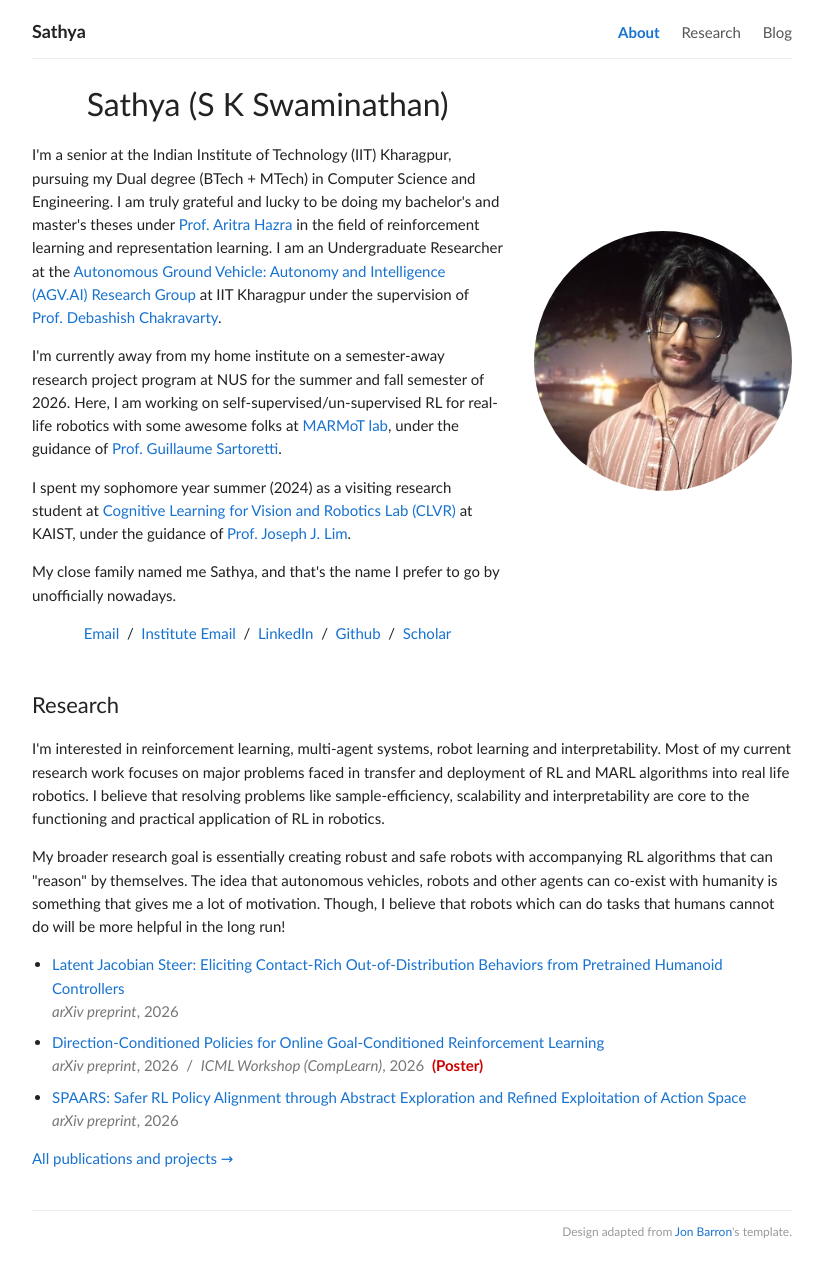
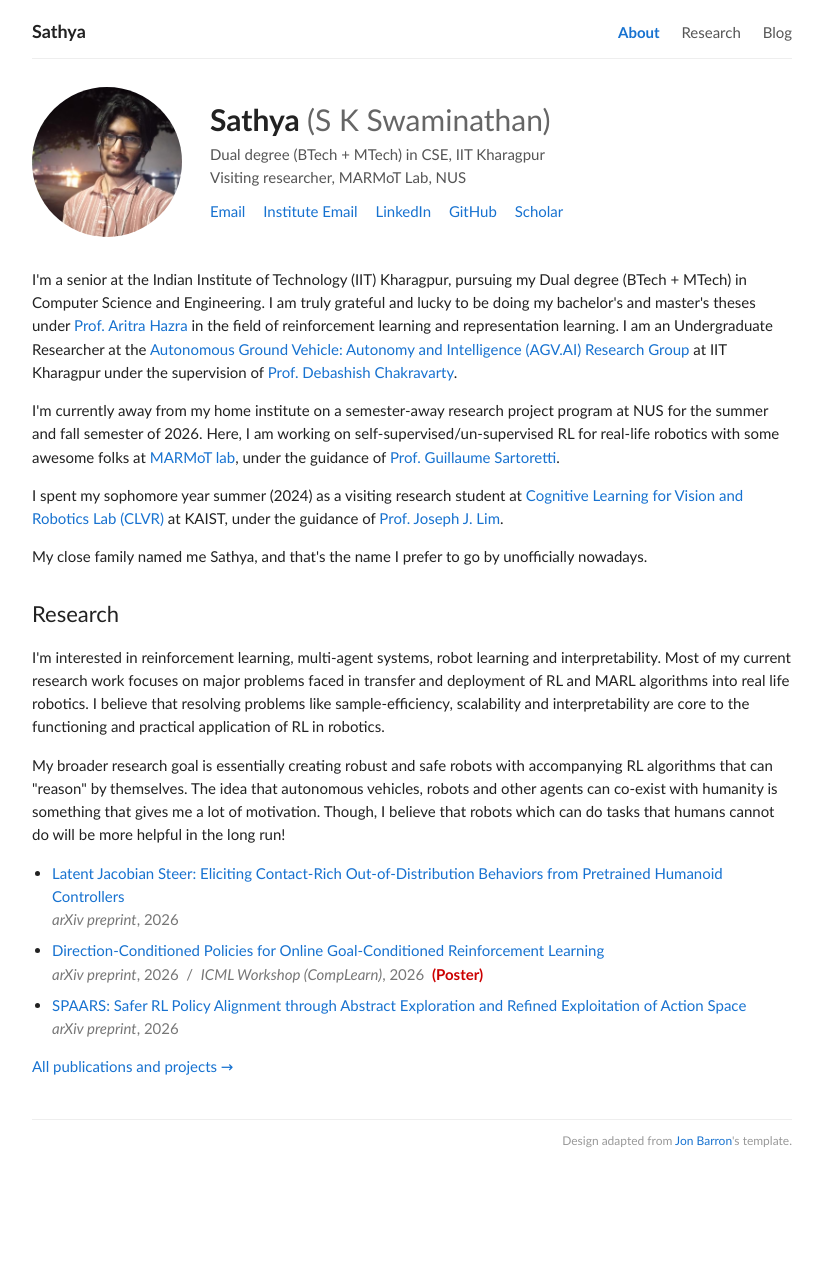
Before and after one commit to SwaminathanSK/SwaminathanSK.github.io, a Jekyll site: the page built from index.html, in a window 1280 px wide. Shown: the whole page, without its empty margins (228-1051 px from the left). Built offline with Jekyll 4.4.1, drawn with Linux system fonts in a browser that asks for light colours; after the commit the page ends 1174 px from its top, so only the background shows below that.

Commit message:
Publish first blog post, add blog disclaimer, rework home header
Posts are now listed only on the Blog page. The home page header puts a
smaller photo beside the name, role and contact links, with the bio below.

Co-Authored-By: Claude Opus 5.5 <noreply@anthropic.com>

```diff
--- /dev/null
+++ b/_includes/blog-note.html
@@ -0,0 +1,4 @@
+<div class="blog-note">
+  <p>Everything on this blog is my personal opinion and mine alone. It does not represent the views of any institution, lab, or collaborator I am affiliated with.</p>
+  <p><strong>Trigger warning:</strong> some posts may upset the prejudiced.</p>
+</div>
--- a/_layouts/post.html
+++ b/_layouts/post.html
@@ -5,6 +5,7 @@ layout: default
   <header class="post-header">
     <h1>{{ page.title }}</h1>
     <p class="post-meta">{{ page.date | date: "%-d %B %Y" }}</p>
+    {% include blog-note.html %}
   </header>
   <div class="post-body">
     {{ content }}
--- a/assets/style.css
+++ b/assets/style.css
@@ -120,23 +120,30 @@ h3.year {
 /* ---------- home ---------- */
 .intro {
   display: flex;
-  gap: 4%;
   align-items: center;
-  padding-top: 10px;
+  gap: 28px;
+  padding: 28px 0 8px;
 }
-.intro-text { flex: 0 0 62%; }
-.intro-photo { flex: 1; }
+.intro-photo { flex: 0 0 150px; }
 .intro-photo img {
-  width: 100%;
+  width: 150px;
+  height: 150px;
   border-radius: 50%;
   object-fit: cover;
+  display: block;
 }
+.intro-head { flex: 1; }
 .name {
-  margin: 10px 0 0;
-  font-size: 32px;
-  text-align: center;
+  margin: 0;
+  font-size: 30px;
+  font-weight: 700;
+  line-height: 1.2;
 }
-.contact { text-align: center; }
+.name-formal { font-weight: normal; color: #666; }
+.tagline { margin: 6px 0 10px; color: #555; }
+.contact { margin: 0; }
+.contact a { margin-right: 14px; white-space: nowrap; }
+.bio { padding-top: 8px; }
 
 .compact-list { padding-left: 20px; }
 .compact-list li { margin-bottom: 8px; }
@@ -207,10 +214,23 @@ footer {
 
 /* ---------- small screens ---------- */
 @media (max-width: 640px) {
-  .intro { flex-direction: column-reverse; }
-  .intro-photo { width: 55%; }
+  .intro { flex-direction: column; text-align: center; gap: 16px; }
+  .intro-photo { flex: none; }
+  .contact a { margin: 0 7px; }
   .entry { flex-direction: column; align-items: flex-start; }
   .entry-thumb img { width: 100%; max-width: 320px; }
   .post-desc { margin-left: 0; }
   .name { font-size: 26px; }
+  .name-formal { display: block; font-size: 20px; }
 }
+
+/* ---------- blog disclaimer ---------- */
+.blog-note {
+  margin: 12px 0 24px;
+  padding: 10px 14px;
+  background: #f7f7f7;
+  border-left: 3px solid #ccc;
+  font-size: 13.5px;
+  color: #555;
+}
+.blog-note p { margin: 4px 0; }
--- a/blog/index.html
+++ b/blog/index.html
@@ -5,6 +5,7 @@ description: Posts by Sathya (S K Swaminathan).
 ---
 <section>
   <h2>Blog</h2>
+  {% include blog-note.html %}
   {% if site.posts.size == 0 %}
     <p class="muted">Nothing here yet.</p>
   {% else %}
--- a/index.html
+++ b/index.html
@@ -2,8 +2,21 @@
 layout: default
 ---
 <section class="intro">
-  <div class="intro-text">
-    <p class="name">Sathya (S K Swaminathan)</p>
+  <a class="intro-photo" href="{{ '/data/Swami.png' | relative_url }}"><img alt="Photo of Sathya" src="{{ '/data/Me.png' | relative_url }}"></a>
+  <div class="intro-head">
+    <h1 class="name">Sathya <span class="name-formal">(S K Swaminathan)</span></h1>
+    <p class="tagline">Dual degree (BTech + MTech) in CSE, IIT Kharagpur<br>Visiting researcher, MARMoT Lab, NUS</p>
+    <p class="contact">
+      <a href="mailto:swamisathya2004@gmail.com">Email</a>
+      <a href="mailto:swami2004@kgpian.iitkgp.ac.in">Institute Email</a>
+      <a href="https://www.linkedin.com/in/swaminathan-s-k-718679258/">LinkedIn</a>
+      <a href="https://github.com/SwaminathanSK">GitHub</a>
+      <a href="https://scholar.google.com/citations?user=VMp51i0AAAAJ">Scholar</a>
+    </p>
+  </div>
+</section>
+
+<section class="bio">
   <p>
     I'm a senior at the Indian Institute of Technology (IIT) Kharagpur, pursuing my Dual degree (BTech + MTech) in Computer Science and Engineering. I am truly grateful and lucky to be doing my bachelor's and master's theses under <a href="https://cse.iitkgp.ac.in/~aritrah/service.html">Prof. Aritra Hazra</a> in the field of reinforcement learning and representation learning. I am an Undergraduate Researcher at the <a href="http://www.agv.iitkgp.ac.in/">Autonomous Ground Vehicle: Autonomy and Intelligence (AGV.AI) Research Group</a> at IIT Kharagpur under the supervision of <a href="https://www.iitkgp.ac.in/department/MI/faculty/mi-dc">Prof. Debashish Chakravarty</a>.
   </p>
@@ -16,17 +29,6 @@ layout: default
   <p>
     My close family named me Sathya, and that's the name I prefer to go by unofficially nowadays.
   </p>
-    <p class="contact">
-      <a href="mailto:swamisathya2004@gmail.com">Email</a> &nbsp;/&nbsp;
-      <a href="mailto:swami2004@kgpian.iitkgp.ac.in">Institute Email</a> &nbsp;/&nbsp;
-      <a href="https://www.linkedin.com/in/swaminathan-s-k-718679258/">LinkedIn</a> &nbsp;/&nbsp;
-      <a href="https://github.com/SwaminathanSK">Github</a> &nbsp;/&nbsp;
-      <a href="https://scholar.google.com/citations?user=VMp51i0AAAAJ">Scholar</a>
-    </p>
-  </div>
-  <div class="intro-photo">
-    <a href="{{ '/data/Swami.png' | relative_url }}"><img alt="Photo of Sathya" src="{{ '/data/Me.png' | relative_url }}"></a>
-  </div>
 </section>
 
 <section>
@@ -44,15 +46,3 @@ layout: default
   </ul>
   <p><a href="{{ '/research/' | relative_url }}">All publications and projects &rarr;</a></p>
 </section>
-
-{% if site.posts.size > 0 %}
-<section>
-  <h2>Recent posts</h2>
-  <ul class="compact-list">
-    {% for post in site.posts limit:3 %}
-    <li><a href="{{ post.url | relative_url }}">{{ post.title }}</a> <span class="muted">&middot; {{ post.date | date: "%-d %b %Y" }}</span></li>
-    {% endfor %}
-  </ul>
-  <p><a href="{{ '/blog/' | relative_url }}">All posts &rarr;</a></p>
-</section>
-{% endif %}
```
Also changed, not shown: _posts/2026-11-24-thoughts-on-sexuality-religion-and-ethics.md (added, +39 -0 lines), README.md. Lines whose indentation alone changed are shown as unchanged.
